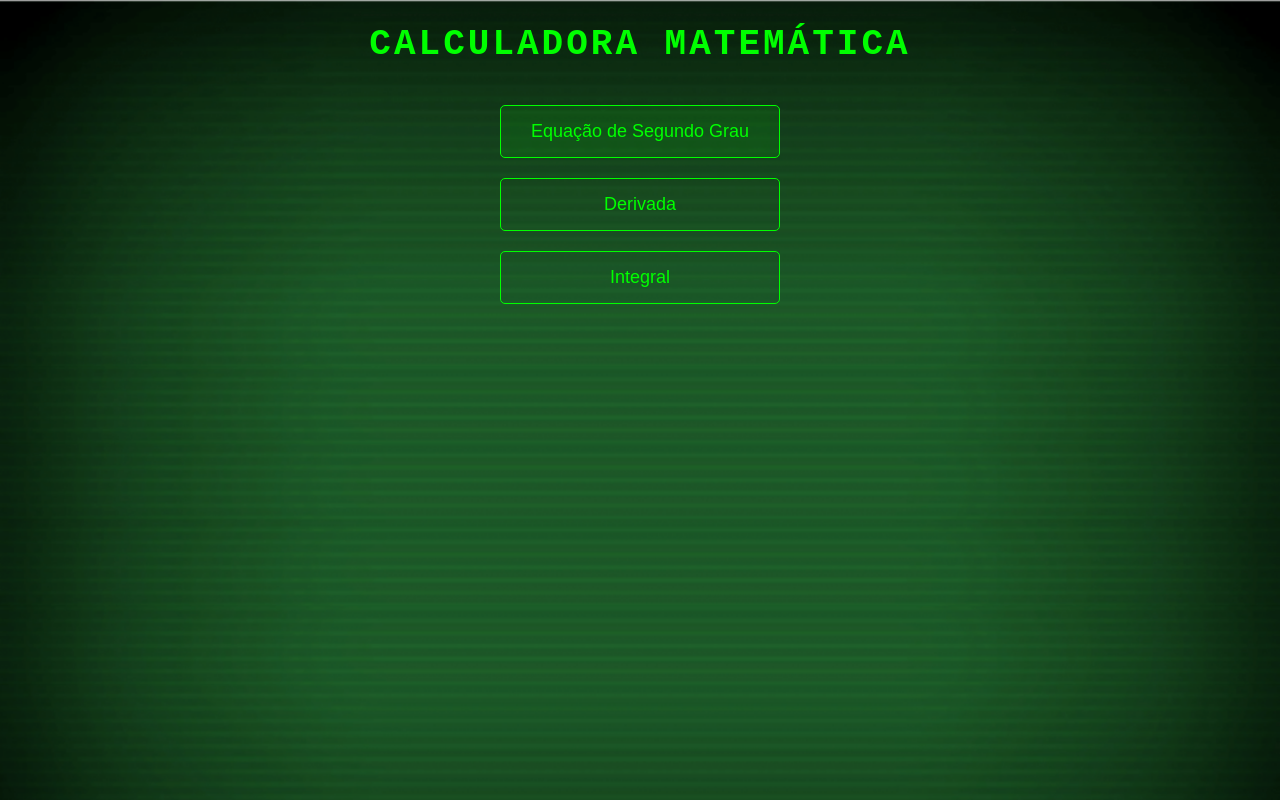
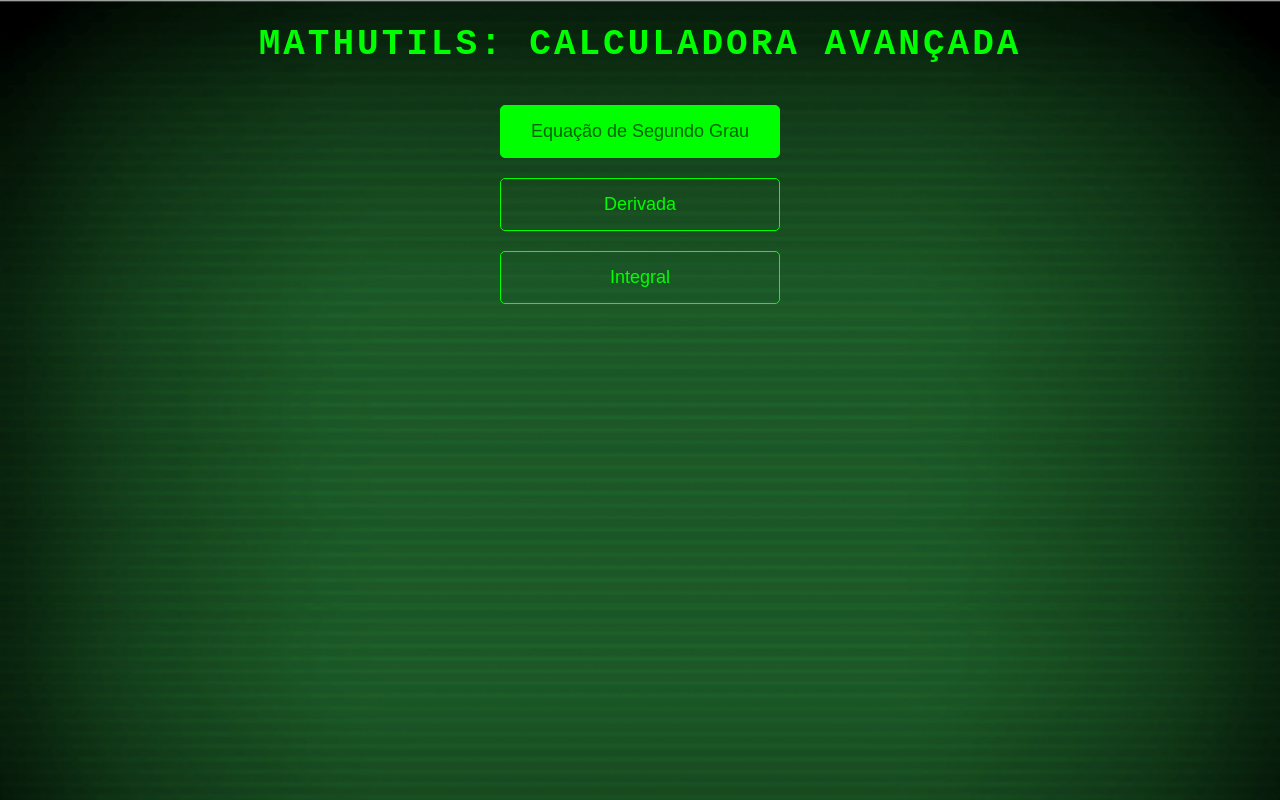
Before and after one commit to porrtuguinha/MathUtilsInterface, an Angular app: page / in a window 1280 px wide. In both pictures the pointer is over the button "Equação de Segundo Grau". Built offline with nearby package versions, Linux system fonts and the light colour scheme.

Commit message:
alterações

```diff
--- a/src/app/pages/home/home.component.css
+++ b/src/app/pages/home/home.component.css
@@ -19,7 +19,8 @@ h1 {
   }
 
   button:hover {
-    background-color: rgba(0, 255, 0, 0.1);
+    background-color: #0f0; /* Verde lima muito claro */
+    color: #006400; /* Verde escuro */
   }
   .container {
     font-family: 'Courier New', Courier, monospace;
--- a/src/app/pages/home/home.component.html
+++ b/src/app/pages/home/home.component.html
@@ -1,6 +1,6 @@
 <div class="container">
 
-<h1>Calculadora Matemática</h1>
+<h1>MathUtils: Calculadora avançada</h1>
 <div class="botoes">
     <button (click)="irParaEquacaoSegundoGrau()">Equação de Segundo Grau</button>
     <button (click)="irParaDerivada()">Derivada</button>
```
Also changed, not shown: 1 other file (tests, documents, lock files or other folders).
